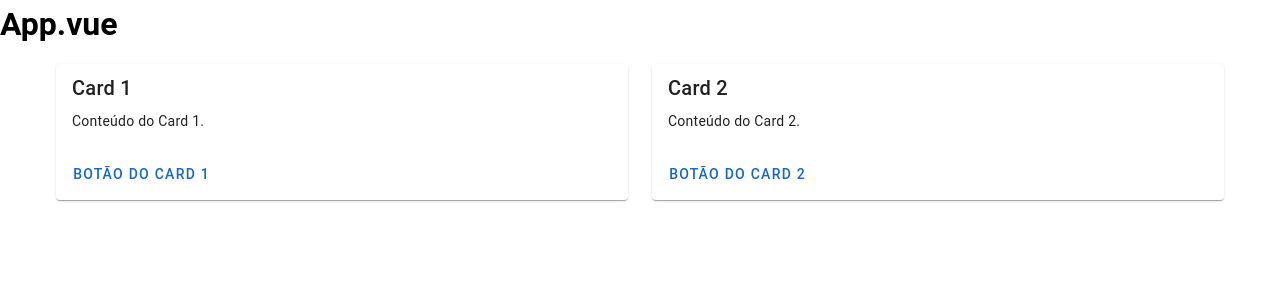
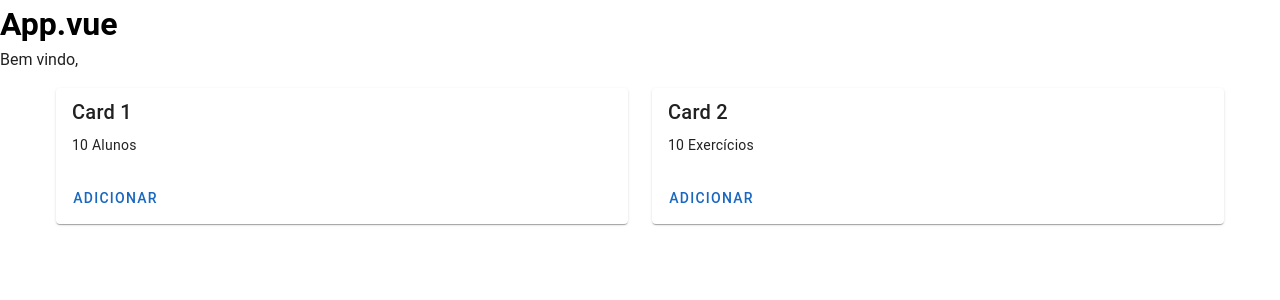
Before and after one commit to EduardoPSRodrigues/DevinHouse-Projeto-Modulo1, a Vue app in the folder FitManage Tech/: page /dashboard in a window 1280 px wide. Shown: the top 300 px of the page. Built offline with nearby package versions, Linux system fonts and the light colour scheme; no server answers.

Commit message:
Atualização Dashboard

```diff
--- a/FitManage Tech/src/views/Dashboard/Dashboard.vue
+++ b/FitManage Tech/src/views/Dashboard/Dashboard.vue
@@ -2,16 +2,19 @@
 
 <template>
  <v-app>
+
+    <p>Bem vindo, {{ usuarioName }}</p>
+
       <v-container>
         <v-row>
           <v-col cols="6">
             <v-card>
               <v-card-title>Card 1</v-card-title>
               <v-card-text>
-                Conteúdo do Card 1.
+                10 Alunos
               </v-card-text>
               <v-card-actions>
-                <v-btn color="primary">Botão do Card 1</v-btn>
+                <v-btn color="primary">Adicionar</v-btn>
               </v-card-actions>
             </v-card>
           </v-col>
@@ -19,10 +22,10 @@
             <v-card>
               <v-card-title>Card 2</v-card-title>
               <v-card-text>
-                Conteúdo do Card 2.
+                10 Exercícios
               </v-card-text>
               <v-card-actions>
-                <v-btn color="primary">Botão do Card 2</v-btn>
+                <v-btn color="primary">Adicionar</v-btn>
               </v-card-actions>
             </v-card>
           </v-col>
@@ -30,11 +33,49 @@
       </v-container>
     </v-app>
 </template>
+
+
 <script>
-export default {
+  import axios from 'axios'
 
-}
-</script>
+  export default {
+    data() {
+      return {
+        posts: [],
+        usuarioName: '',
+      }
+    },
+    mounted() {
+      this.loadPosts()
+      this.usuarioName = localStorage.getItem('usuario_name');
+    },
+    methods: {
+      loadPosts() {
+        //Pegando o token no local storage
+        const token = localStorage.getItem('usuario_token')
+
+        axios({
+          url: 'http://localhost:3000/dashboard',
+          method: 'GET',
+          //A rota é privada e tenho que passar o token para conseguir fazer o get
+          headers: {
+            Authorization: `Bearen ${token}`
+          }
+        })
+        //Como no get a intenção é pegar dados, então tenho que criar uma variavel para armazenar as informações do get, sendo que
+        //response.data é a resposta da minha requisição, posts é o nome da variavel que estão as informações no meu servidor
+          .then((response) => {
+            this.posts = response.data.posts
+          })
+          .catch(() => {
+            alert('deu ruim')
+          })
+      },
+    }
+  }
+  </script>
+
+
 <style>
     *{
         margin: 0;
```
